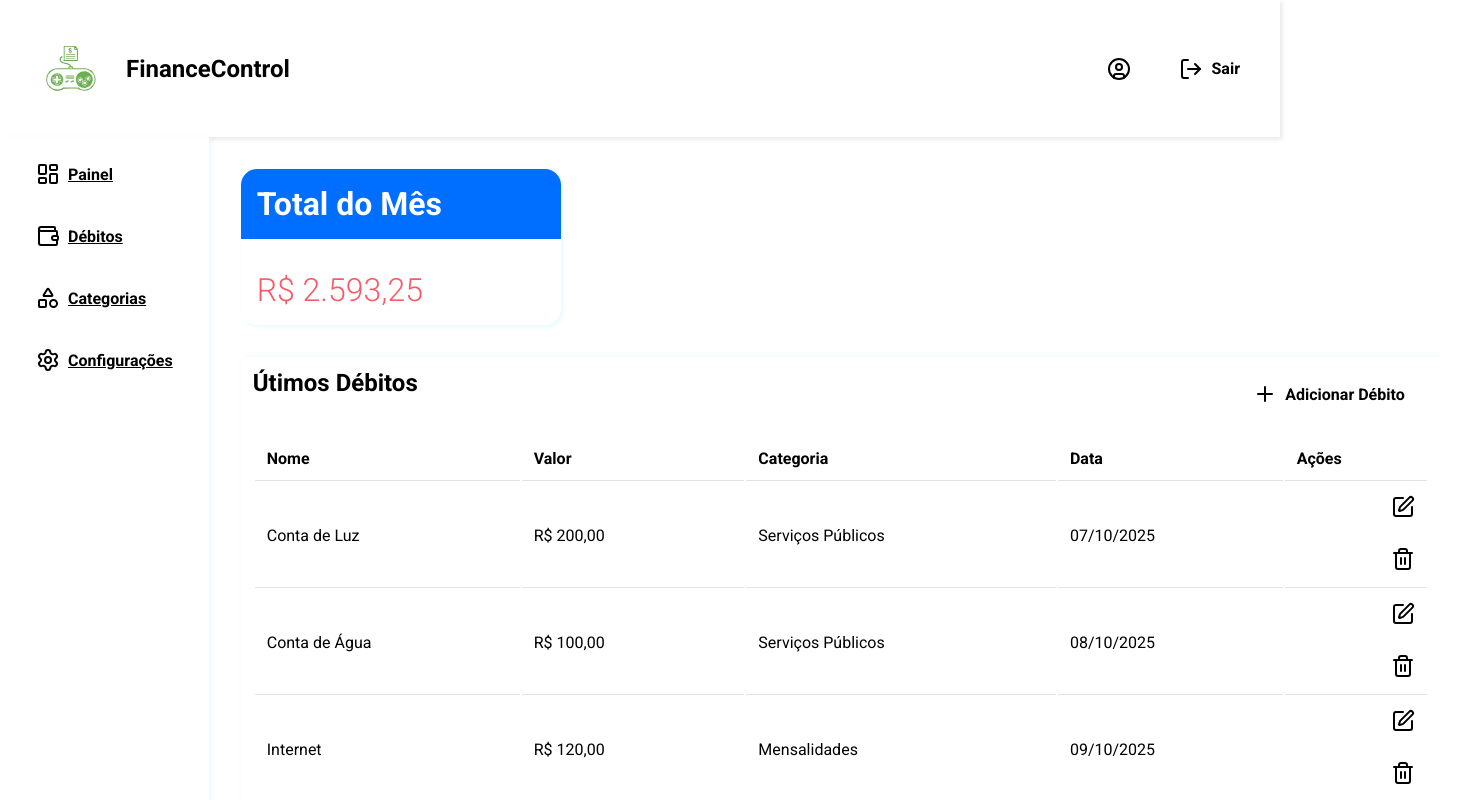
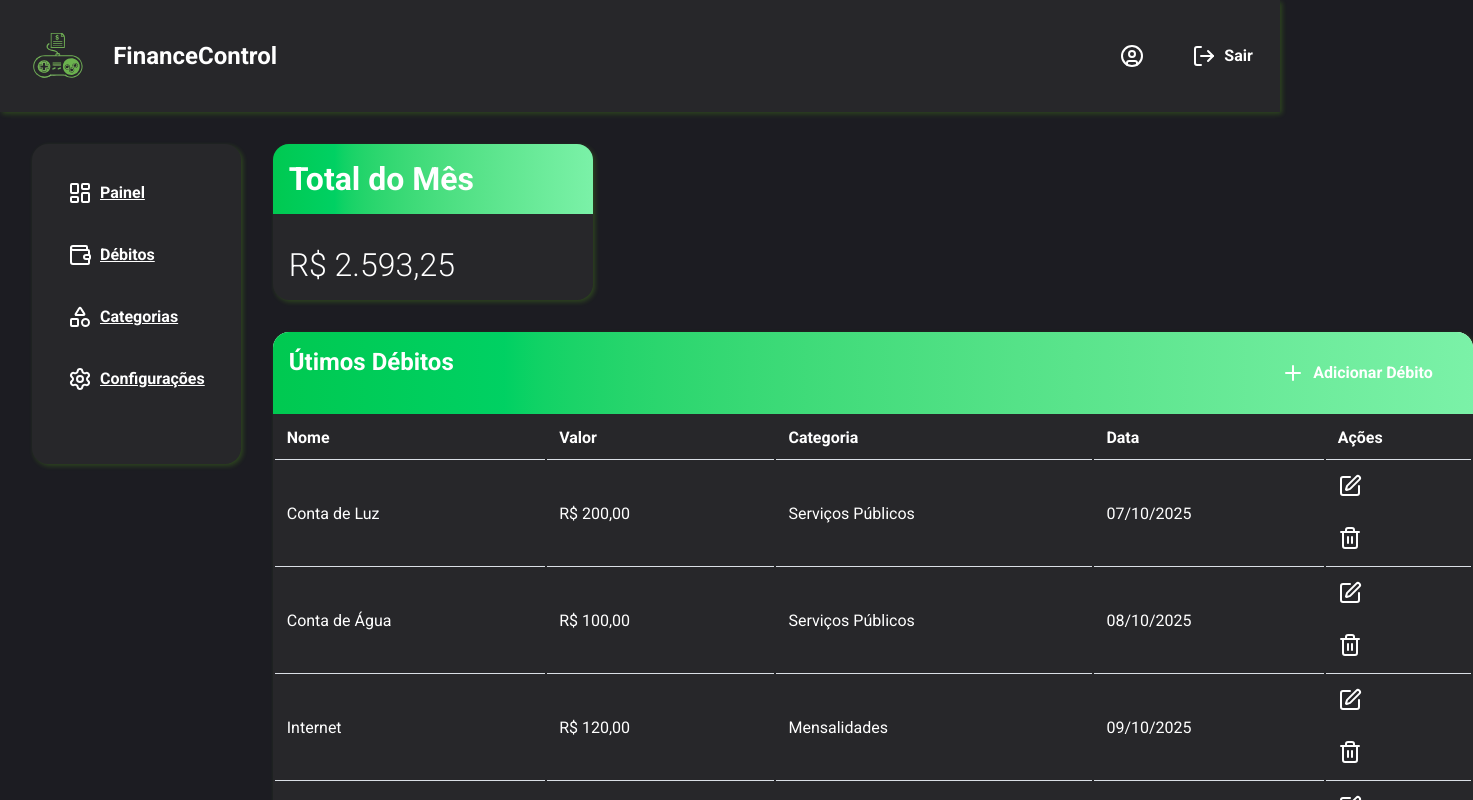
Before and after one commit to RafaelWergilyds/FiananceControl-Front-End, a React (Vite) app: page /debits in a window 1280 px wide. Shown: the top 800 px of the page, 1473 px wide, since content can reach past the window. Built offline with nearby package versions, Linux system fonts and the light colour scheme.

Commit message:
changed styles

```diff
--- a/src/components/debits/Debit.module.css
+++ b/src/components/debits/Debit.module.css
@@ -1,27 +1,26 @@
 .buttons {
     display: flex;
     flex-direction: column;
-    align-items: end;
-    justify-content: space-between;
+    align-items: flex-start;
     gap: 1.5rem;
 }
 
 .deleteButton {
     background: transparent;
     border: none;
-    color: var(--black);
+    color: white;
     cursor: pointer;
 }
 
 .editButton {
     background: transparent;
     border: none;
-    color: var(--black);
+    color: white;
     cursor: pointer;
 }
 
 .debit .deleteButton:hover {
-    color: var(--red-500);
+    color: red;
 }
 
 .debit .editButton:hover {
@@ -46,7 +45,7 @@
     align-items: center;
     gap: 0.5rem;
     background: transparent;
-    color: var(--black);
+    color: white;
     border: 1px;
     border-radius: 8px;
     height: 50px;
@@ -61,7 +60,7 @@
     align-items: center;
     gap: 0.5rem;
     background: transparent;
-    color: var(--black);
+    color: white;
     border: 1px;
     border-radius: 8px;
     height: 50px;
--- a/src/components/debits/Debit.tsx
+++ b/src/components/debits/Debit.tsx
@@ -40,6 +40,7 @@ export function Debit({ debit, categories, deleteDebit, updateDebit }: DebitProp
     }
 
     return (
+        <>
             <tr className={styles.debit}>
                 <td>{debit.name}</td>
                 <td>{toBRL(debit.value)}</td>
@@ -55,7 +56,7 @@ export function Debit({ debit, categories, deleteDebit, updateDebit }: DebitProp
                             )}
                             {activeModal === 'deleteButton' && (
                                 <div className={styles.confirmationContent}>
-                                <p>Are you sure to delete this debit?</p>
+                                    <p>Tem certeza que deseja excluir este débito?</p>
                                     <div className={styles.confirmationButtons}>
                                         <button className={styles.yesButton} onClick={handleDeleteDebit}>Yes</button>
                                         <button className={styles.noButton} onClick={closeModal}>No</button>
@@ -66,5 +67,6 @@ export function Debit({ debit, categories, deleteDebit, updateDebit }: DebitProp
                     </div>
                 </td>
             </tr>
+        </>
     )
 }
--- a/src/components/debits/DebitList.module.css
+++ b/src/components/debits/DebitList.module.css
@@ -1,15 +1,21 @@
 .debitListContainer {
-    padding-top: 2rem;
-    padding-bottom: 2rem;
-    padding: 0.75rem;
+    border-radius: 1rem;
     width: 75rem;
-    background-color: white;
-    box-shadow: 2px 0 5px rgba(5, 199, 233, 0.1);
+    background: white;
+    box-shadow: var(--box-shadow);
+}
+
+.debit {
+    border-radius: 2rem;
+    border-bottom: 2rem solid white;
 }
 
 .title {
     display: flex;
-    padding-bottom: 1rem;
+    color: white;
+    border-radius: 1rem 1rem 0 0;
+    background: linear-gradient(to right, var(--green-6), var(--green-4));
+    padding: 1rem;
     justify-content: space-between;
 }
 
@@ -18,7 +24,7 @@
     align-items: center;
     gap: 0.5rem;
     background: transparent;
-    color: var(--black);
+    color: white;
     border: 1px;
     border-radius: 8px;
     height: 50px;
@@ -34,6 +40,8 @@
 }
 
 .debitListTableContainer {
+    background-color: var(--zinc-9);
+    border-radius: 0rem 0rem 1rem 1rem;
     overflow-y: auto;
     height: 30rem;
 }
@@ -49,8 +57,13 @@
 
 .debitListTable th,
 .debitListTable td {
-    border-bottom: 1px solid var(--gray-100);
+    color: white;
+    border-bottom: 1px solid var(--gray-4);
     padding: 0.75rem;
     text-align: left;
-    background-color: white;
+    background-color: var(--zinc-9);
 }
+
+.bodyTable {
+    border-bottom: white 2rem solid;
+}
--- a/src/components/debits/DebitList.tsx
+++ b/src/components/debits/DebitList.tsx
@@ -52,6 +52,7 @@ export function DebitList({ debits, categories, setDebitList }: DebitListProps)
     }
 
     return (
+        <>
             <div className={styles.debitListContainer}>
                 <div className={styles.title}>
                     <h2>Útimos Débitos</h2>
@@ -71,12 +72,13 @@ export function DebitList({ debits, categories, setDebitList }: DebitListProps)
                                 <th>Ações</th>
                             </tr>
                         </thead>
-                    <tbody>
+                        <tbody className={styles.bodyTable}>
                             {debits.map((debit) => <Debit debit={debit} categories={categories} deleteDebit={handleDeleteDebit} updateDebit={handleUpdateDebit} key={debit.id} />)}
                         </tbody>
                     </table>
                 </div>
             </div >
+        </>
     )
 
 }
--- a/src/components/header/Header.module.css
+++ b/src/components/header/Header.module.css
@@ -1,10 +1,10 @@
 .header {
-    background: white;
+    background: var(--zinc-9);
     display: flex;
-    padding: 1rem 1rem;
+    padding: 0.2rem 0.2rem;
     align-items: center;
     justify-content: space-between;
-    box-shadow: 2px 2px 5px rgba(0, 0, 0, 0.1);
+    box-shadow: var(--box-shadow);
 }
 
 .header img {
@@ -28,6 +28,7 @@
 }
 
 .profileButton {
+    color: white;
     border: 1px;
     border-radius: 8px;
     display: flex;
@@ -41,8 +42,8 @@
     display: flex;
     align-items: center;
     gap: 0.5rem;
+    color: white;
     background: transparent;
-    color: var(--black);
     border: 1px;
     border-radius: 8px;
     height: 50px;
@@ -53,6 +54,5 @@
 }
 
 .header .logoutButton:hover {
-    background: black;
-    color: white;
+    background: linear-gradient(to right, var(--green-6), var(--green-4));
 }
--- a/src/components/modal/Modal.module.css
+++ b/src/components/modal/Modal.module.css
@@ -12,7 +12,7 @@
 }
 
 .modalContent {
-    background: white;
+    background: var(--zinc-9);
     padding: 2.5rem;
     border-radius: 8px;
     position: relative;
--- a/src/components/sidebar/Sidebar.module.css
+++ b/src/components/sidebar/Sidebar.module.css
@@ -1,19 +1,13 @@
 .sidebar {
+    margin-top: 2rem;
+    margin-left: 2rem;
     padding: 0.75rem;
+    padding-top: 1.5rem;
     width: 20rem;
-    background-color: white;
-    box-shadow: 2px 2px 5px rgba(5, 199, 233, 0.1);
-}
-
-.sidebar img {
-    width: 50px;
-    margin: 20px;
-}
-
-.sidebarLogo {
-    display: flex;
-    flex-direction: row;
-    align-items: center;
+    height: 20rem;
+    border-radius: 1rem;
+    background-color: var(--zinc-9);
+    box-shadow: 2px 2px 5px rgba(125, 255, 19, 0.185);
 }
 
 .sidebar a {
@@ -22,7 +16,7 @@
     align-items: center;
     gap: 0.5rem;
     background: transparent;
-    color: var(--black);
+    color: white;
     border: 1px;
     border-radius: 8px;
     height: 50px;
@@ -34,6 +28,6 @@
 }
 
 .sidebar a:hover {
-    background-color: black;
+    background: linear-gradient(to right, var(--green-6), var(--green-4));
     color: white
 }
--- a/src/components/total/Total.module.css
+++ b/src/components/total/Total.module.css
@@ -1,18 +1,18 @@
 .total {
     width: 20rem;
-    background: white;
+    background: var(--zinc-9);
     border-radius: 1rem;
     overflow: hidden;
     margin-top: 2rem;
     margin-bottom: 2rem;
     font-size: 2rem;
-    box-shadow: 2px 2px 5px rgba(5, 199, 233, 0.1);
+    box-shadow: var(--box-shadow);
 
 }
 
 .title {
     padding: 1rem;
-    background-color: rgb(0, 110, 255);
+    background: linear-gradient(to right, var(--green-6), var(--green-4));
     display: flex;
     color: white;
 }
--- a/src/global.css
+++ b/src/global.css
@@ -1,17 +1,30 @@
 :root {
     --black: #000000;
     --white: #FFFFFF;
-    --gray-100: #E1E1E6;
-    --gray-200: #CFCFD4;
-    --gray-300: #C4C4CC;
-    --gray-400: #8D8D99;
-    --gray-600: #323238;
-    --gray-700: #29292E;
-    --gray-800: #202024;
-    --gray-900: #121214;
+    --gray-1: oklch(98.5% 0.002 247.839);
+    --gray-2: oklch(95.9% 0.004 250.123);
+    --gray-3: oklch(93.2% 0.007 253.407);
+    --gray-4: oklch(90.1% 0.01 256.338);
+    --gray-5: oklch(85.7% 0.015 260.123);
+    --gray-6: oklch(78.9% 0.022 264.531);
+    --gray-7: oklch(69.8% 0.03 268.407);
+    --gray-8: oklch(58.3% 0.04 272.123);
+    --gray-9: oklch(43.5% 0.055 276.338);
+    --gray-10: oklch(27.8% 0.033 256.848);
+    --gray-11: oklch(13% 0.028 261.692);
 
-    --green-500: #00875F;
-    --red-500: #F75A68;
+    --green-1: oklch(98.2% 0.018 155.826);
+    --green-2: oklch(96.2% 0.044 156.743);
+    --green-3: oklch(92.5% 0.084 155.995);
+    --green-4: oklch(87.1% 0.15 154.449);
+    --green-5: oklch(79.2% 0.209 151.711);
+    --green-6: oklch(72.3% 0.219 149.579);
+    --green-7: oklch(50.8% 0.118 165.612);
+
+    --zinc-8: oklch(22.909% 0.01154 285.43);
+    --zinc-9: oklch(27.4% 0.006 286.033);
+
+    --box-shadow: 2px 2px 5px rgba(125, 255, 19, 0.185);
 }
 
 * {
@@ -21,8 +34,8 @@
 }
 
 body {
-    background: white;
-    color: var(--black);
+    background: var(--zinc-8);
+    color: white;
     -webkit-font-smoothing: antialiased;
 }
 
```
Lines whose indentation alone changed are shown as unchanged.
